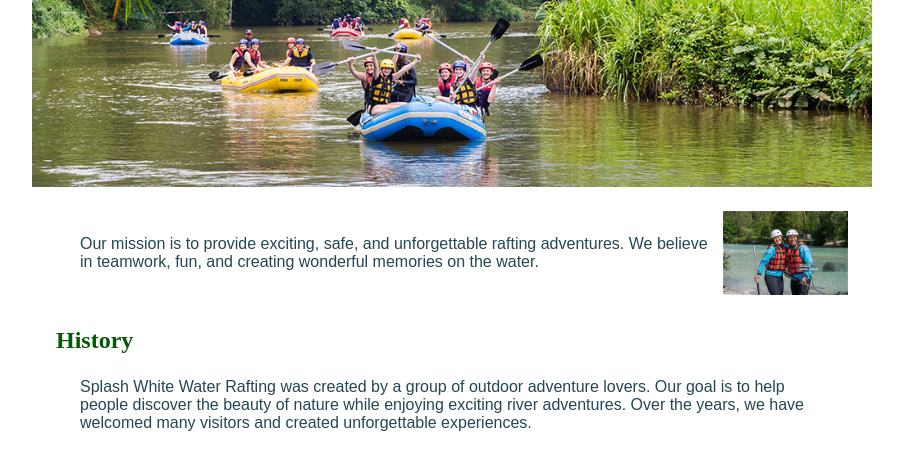
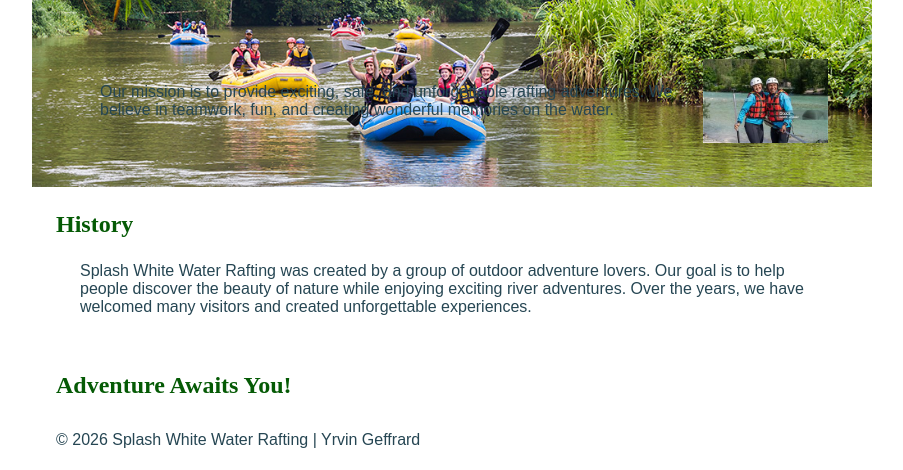
Before and after one commit to IngYrvin/wdd130, a plain HTML site: page wwr/about.html in a window 1280 px wide. Shown: the part 329-799 px from the top of the page, without its empty margins (188-1091 px from the left). Drawn offline with Linux system fonts and the light colour scheme.

Commit message:
le plus bon

```diff
--- a/wwr/styles/rafting.css
+++ b/wwr/styles/rafting.css
@@ -88,3 +88,10 @@ h1 {
     width: 150px;
     height: auto
 }
+
+.hero article {
+    position: absolute;
+    bottom: 20px;
+    left: 20px;
+    right: 20px;
+}
```
